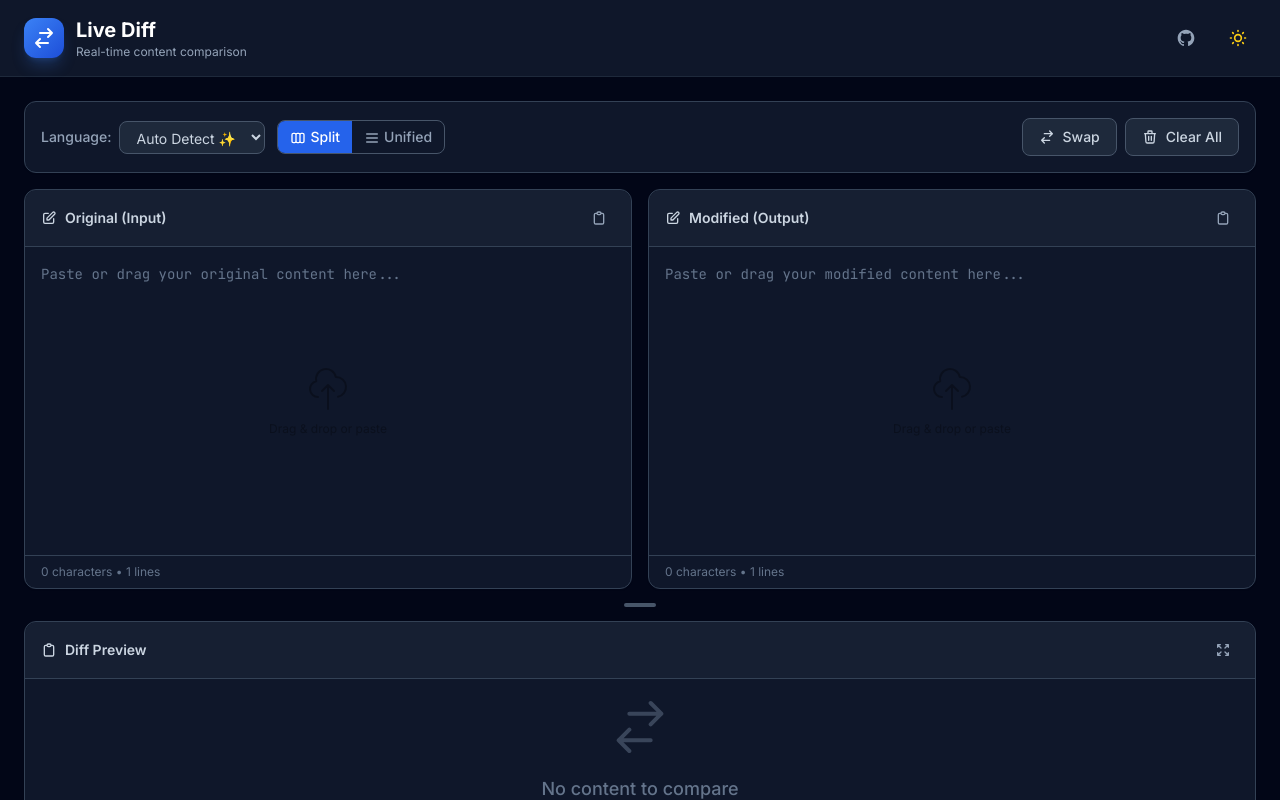
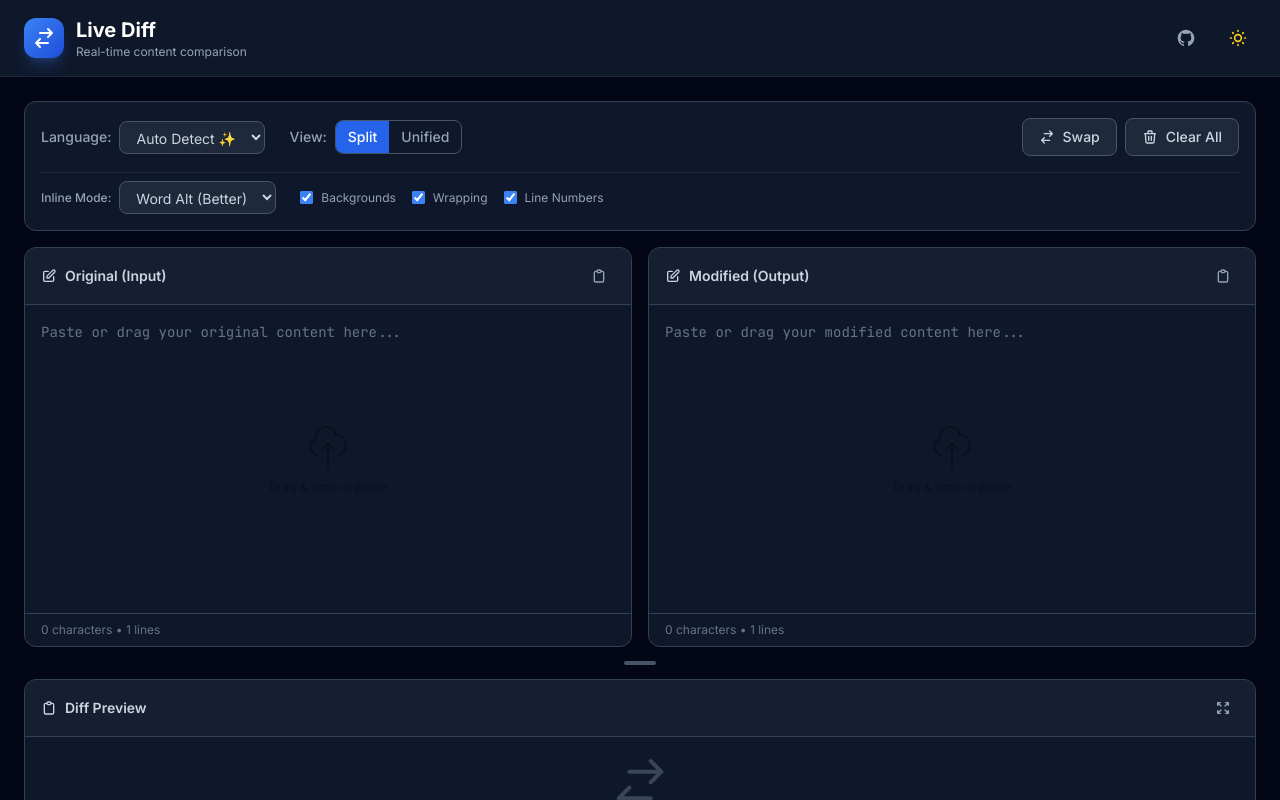
Before and after one commit to yhzhu99/live-diff, a React (Vite) app: page / in a window 1280 px wide. Shown: the top 800 px of the page. Built offline with nearby package versions, Linux system fonts and the light colour scheme.

Commit message:
feat: Add advanced diff options for inline mode, backgrounds, text wrapping, and line numbers.

```diff
--- a/src/App.tsx
+++ b/src/App.tsx
@@ -40,6 +40,12 @@ export default function App() {
   const [detectedLanguage, setDetectedLanguage] = useState('plaintext')
   const [diffStyle, setDiffStyle] = useState<DiffStyle>('split')
   const [darkMode, setDarkMode] = useState(true)
+
+  // Advanced Options
+  const [lineDiffType, setLineDiffType] = useState<'word-alt' | 'word' | 'char' | 'none'>('word-alt')
+  const [showBackgrounds, setShowBackgrounds] = useState(true)
+  const [wrapText, setWrapText] = useState(true)
+  const [showLineNumbers, setShowLineNumbers] = useState(true)
 
   // Layout states
   const [editorHeight, setEditorHeight] = useState(400)
@@ -175,6 +181,16 @@ export default function App() {
           onLanguageChange={setLanguage}
           diffStyle={diffStyle}
           onDiffStyleChange={setDiffStyle}
+
+          lineDiffType={lineDiffType}
+          onLineDiffTypeChange={setLineDiffType}
+          showBackgrounds={showBackgrounds}
+          onToggleBackgrounds={() => setShowBackgrounds(!showBackgrounds)}
+          wrapText={wrapText}
+          onToggleWrap={() => setWrapText(!wrapText)}
+          showLineNumbers={showLineNumbers}
+          onToggleLineNumbers={() => setShowLineNumbers(!showLineNumbers)}
+
           onSwap={handleSwap}
           onClear={handleClear}
         />
@@ -248,7 +264,11 @@ export default function App() {
                     ? { dark: 'github-dark', light: 'github-light' }
                     : { dark: 'github-dark', light: 'github-light' },
                   diffStyle: diffStyle,
-                  enableLineWrapping: true,
+                  enableLineWrapping: wrapText, // Redundant but good to keep
+                  overflow: wrapText ? 'wrap' : 'scroll',
+                  lineDiffType: lineDiffType,
+                  disableBackground: !showBackgrounds,
+                  disableLineNumbers: !showLineNumbers,
                   hideHeader: true,
                 }}
                 style={{
--- a/src/components/Toolbar.tsx
+++ b/src/components/Toolbar.tsx
@@ -5,6 +5,17 @@ interface ToolbarProps {
   onLanguageChange: (lang: string) => void
   diffStyle: 'split' | 'unified'
   onDiffStyleChange: (style: 'split' | 'unified') => void
+
+  // New options
+  lineDiffType: 'word-alt' | 'word' | 'char' | 'none'
+  onLineDiffTypeChange: (type: 'word-alt' | 'word' | 'char' | 'none') => void
+  showBackgrounds: boolean
+  onToggleBackgrounds: () => void
+  wrapText: boolean
+  onToggleWrap: () => void
+  showLineNumbers: boolean
+  onToggleLineNumbers: () => void
+
   onSwap: () => void
   onClear: () => void
 }
@@ -16,6 +27,14 @@ export function Toolbar({
   onLanguageChange,
   diffStyle,
   onDiffStyleChange,
+  lineDiffType,
+  onLineDiffTypeChange,
+  showBackgrounds,
+  onToggleBackgrounds,
+  wrapText,
+  onToggleWrap,
+  showLineNumbers,
+  onToggleLineNumbers,
   onSwap,
   onClear,
 }: ToolbarProps) {
@@ -25,14 +44,16 @@ export function Toolbar({
   const detectedLabel = languages.find(l => l.value === detectedLanguage)?.label || detectedLanguage
 
   return (
-    <div className="flex flex-wrap items-center justify-between gap-4 p-4 bg-white dark:bg-surface-900 rounded-xl border border-surface-200 dark:border-surface-700 shadow-sm">
-      <div className="flex items-center gap-3">
+    <div className="flex flex-col gap-4 p-4 bg-white dark:bg-surface-900 rounded-xl border border-surface-200 dark:border-surface-700 shadow-sm animate-slide-up">
+      {/* Primary Row */}
+      <div className="flex flex-wrap items-center justify-between gap-4">
+        <div className="flex items-center gap-6">
           {/* Language selector */}
           <div className="flex items-center gap-2">
             <label className="text-sm font-medium text-surface-600 dark:text-surface-400">
               Language:
             </label>
-          <div className="flex flex-col">
+            <div className="relative flex flex-col">
               <select
                 className="select"
                 value={language}
@@ -45,7 +66,7 @@ export function Toolbar({
                 ))}
               </select>
               {language === 'auto' && detectedLanguage !== 'plaintext' && (
-              <span className="text-[10px] text-primary-500 mt-0.5 ml-1 animate-fade-in absolute -bottom-4">
+                <span className="text-[10px] text-primary-500 mt-0.5 ml-1 animate-fade-in absolute -bottom-4 whitespace-nowrap">
                   Detected: {detectedLabel}
                 </span>
               )}
@@ -53,49 +74,35 @@ export function Toolbar({
           </div>
 
           {/* Diff style toggle */}
+          <div className="flex items-center gap-2">
+            <label className="text-sm font-medium text-surface-600 dark:text-surface-400">
+              View:
+            </label>
             <div className="toggle-group">
               <button
                 className={`toggle-btn ${diffStyle === 'split' ? 'active' : ''}`}
                 onClick={() => onDiffStyleChange('split')}
-            title="Side by side view"
               >
-            <svg className="w-4 h-4 inline-block mr-1" fill="none" viewBox="0 0 24 24" stroke="currentColor">
-              <path strokeLinecap="round" strokeLinejoin="round" strokeWidth={2} d="M9 17V7m0 10a2 2 0 01-2 2H5a2 2 0 01-2-2V7a2 2 0 012-2h2a2 2 0 012 2m0 10a2 2 0 002 2h2a2 2 0 002-2M9 7a2 2 0 012-2h2a2 2 0 012 2m0 10V7m0 10a2 2 0 002 2h2a2 2 0 002-2V7a2 2 0 00-2-2h-2a2 2 0 00-2 2" />
-            </svg>
                 Split
               </button>
               <button
                 className={`toggle-btn ${diffStyle === 'unified' ? 'active' : ''}`}
                 onClick={() => onDiffStyleChange('unified')}
-            title="Unified view"
               >
-            <svg className="w-4 h-4 inline-block mr-1" fill="none" viewBox="0 0 24 24" stroke="currentColor">
-              <path strokeLinecap="round" strokeLinejoin="round" strokeWidth={2} d="M4 6h16M4 12h16M4 18h16" />
-            </svg>
                 Unified
               </button>
             </div>
           </div>
+        </div>
 
         <div className="flex items-center gap-2">
-        {/* Swap button */}
-        <button
-          className="btn btn-secondary"
-          onClick={onSwap}
-          title="Swap original and modified content"
-        >
+          <button className="btn btn-secondary" onClick={onSwap}>
             <svg className="w-4 h-4" fill="none" viewBox="0 0 24 24" stroke="currentColor">
               <path strokeLinecap="round" strokeLinejoin="round" strokeWidth={2} d="M8 7h12m0 0l-4-4m4 4l-4 4m0 6H4m0 0l4 4m-4-4l4-4" />
             </svg>
             Swap
           </button>
-
-        {/* Clear button */}
-        <button
-          className="btn btn-secondary text-red-500 hover:text-red-600 hover:border-red-300 dark:hover:border-red-700"
-          onClick={onClear}
-          title="Clear all content"
-        >
+          <button className="btn btn-secondary text-red-500 hover:text-red-600" onClick={onClear}>
             <svg className="w-4 h-4" fill="none" viewBox="0 0 24 24" stroke="currentColor">
               <path strokeLinecap="round" strokeLinejoin="round" strokeWidth={2} d="M19 7l-.867 12.142A2 2 0 0116.138 21H7.862a2 2 0 01-1.995-1.858L5 7m5 4v6m4-6v6m1-10V4a1 1 0 00-1-1h-4a1 1 0 00-1 1v3M4 7h16" />
             </svg>
@@ -103,5 +110,59 @@ export function Toolbar({
           </button>
         </div>
       </div>
+
+      {/* Secondary Row (Advanced Options) */}
+      <div className="flex flex-wrap items-center gap-6 pt-2 border-t border-surface-100 dark:border-surface-800">
+        {/* Word-Alt Selector */}
+        <div className="flex items-center gap-2">
+          <label className="text-xs font-medium text-surface-500 dark:text-surface-400">
+            Inline Mode:
+          </label>
+          <select
+            className="select py-1 text-xs"
+            value={lineDiffType}
+            onChange={(e) => onLineDiffTypeChange(e.target.value as any)}
+          >
+            <option value="word-alt">Word Alt (Better)</option>
+            <option value="word">Word</option>
+            <option value="char">Character</option>
+            <option value="none">None</option>
+          </select>
+        </div>
+
+        {/* Option Toggles */}
+        <div className="flex items-center gap-4">
+          <label className="flex items-center gap-2 cursor-pointer select-none">
+            <input
+              type="checkbox"
+              className="accent-primary-500 rounded"
+              checked={showBackgrounds}
+              onChange={onToggleBackgrounds}
+            />
+            <span className="text-xs text-surface-600 dark:text-surface-400">Backgrounds</span>
+          </label>
+
+          <label className="flex items-center gap-2 cursor-pointer select-none">
+            <input
+              type="checkbox"
+              className="accent-primary-500 rounded"
+              checked={wrapText}
+              onChange={onToggleWrap}
+            />
+            <span className="text-xs text-surface-600 dark:text-surface-400">Wrapping</span>
+          </label>
+
+          <label className="flex items-center gap-2 cursor-pointer select-none">
+            <input
+              type="checkbox"
+              className="accent-primary-500 rounded"
+              checked={showLineNumbers}
+              onChange={onToggleLineNumbers}
+            />
+            <span className="text-xs text-surface-600 dark:text-surface-400">Line Numbers</span>
+          </label>
+        </div>
+      </div>
+    </div>
   )
 }
--- a/src/index.css
+++ b/src/index.css
@@ -129,10 +129,6 @@ body {
   @apply w-full h-full overflow-auto;
   @apply bg-surface-50 dark:bg-surface-900;
   @apply rounded-lg border border-surface-200 dark:border-surface-700;
-  /* Ensure children inherit wrapping behavior if they don't override it */
-  white-space: pre-wrap;
-  word-break: break-all;
-  overflow-wrap: break-word;
 }
 
 /* Resize Handle */
```
Lines whose indentation alone changed are shown as unchanged.
